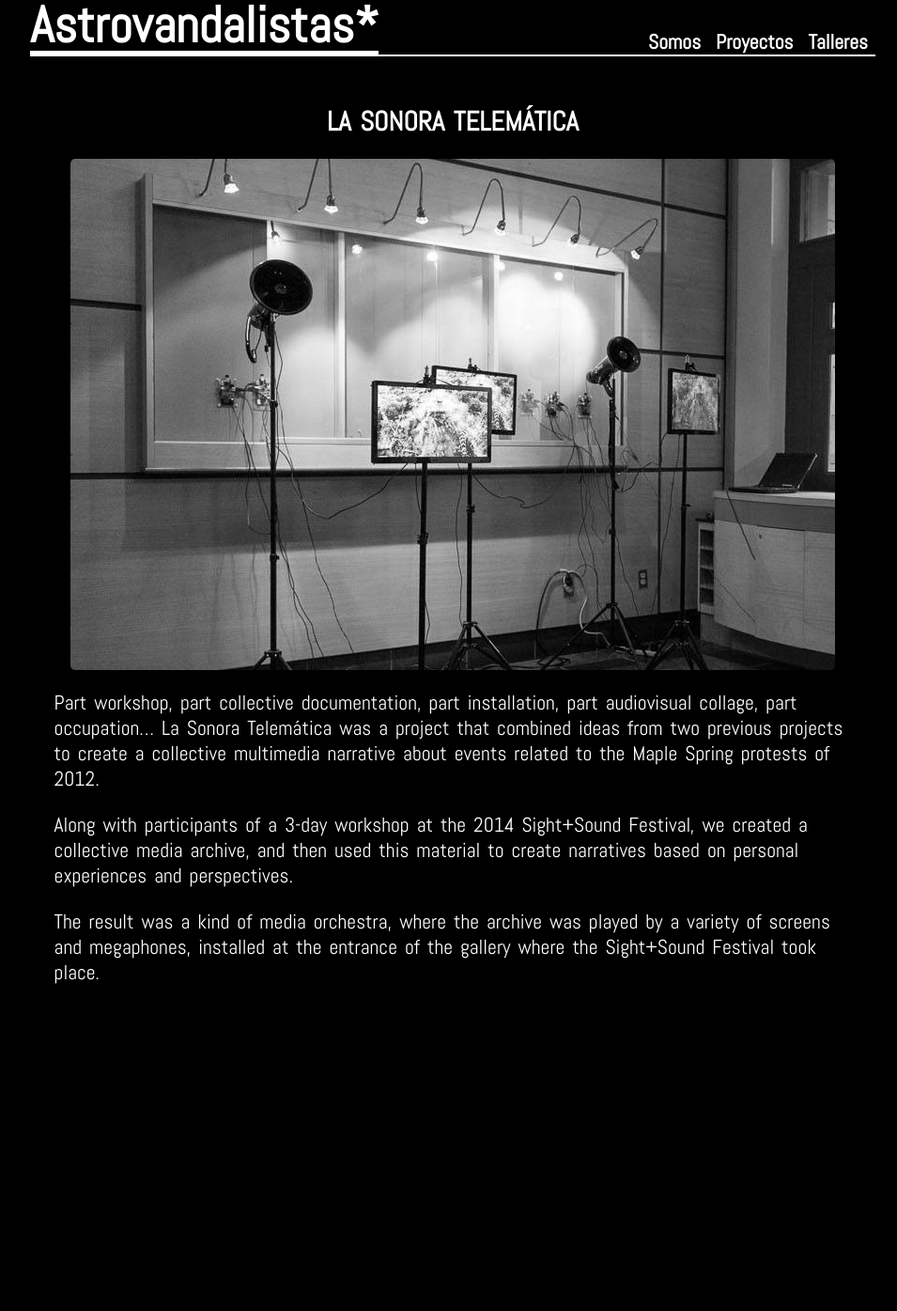
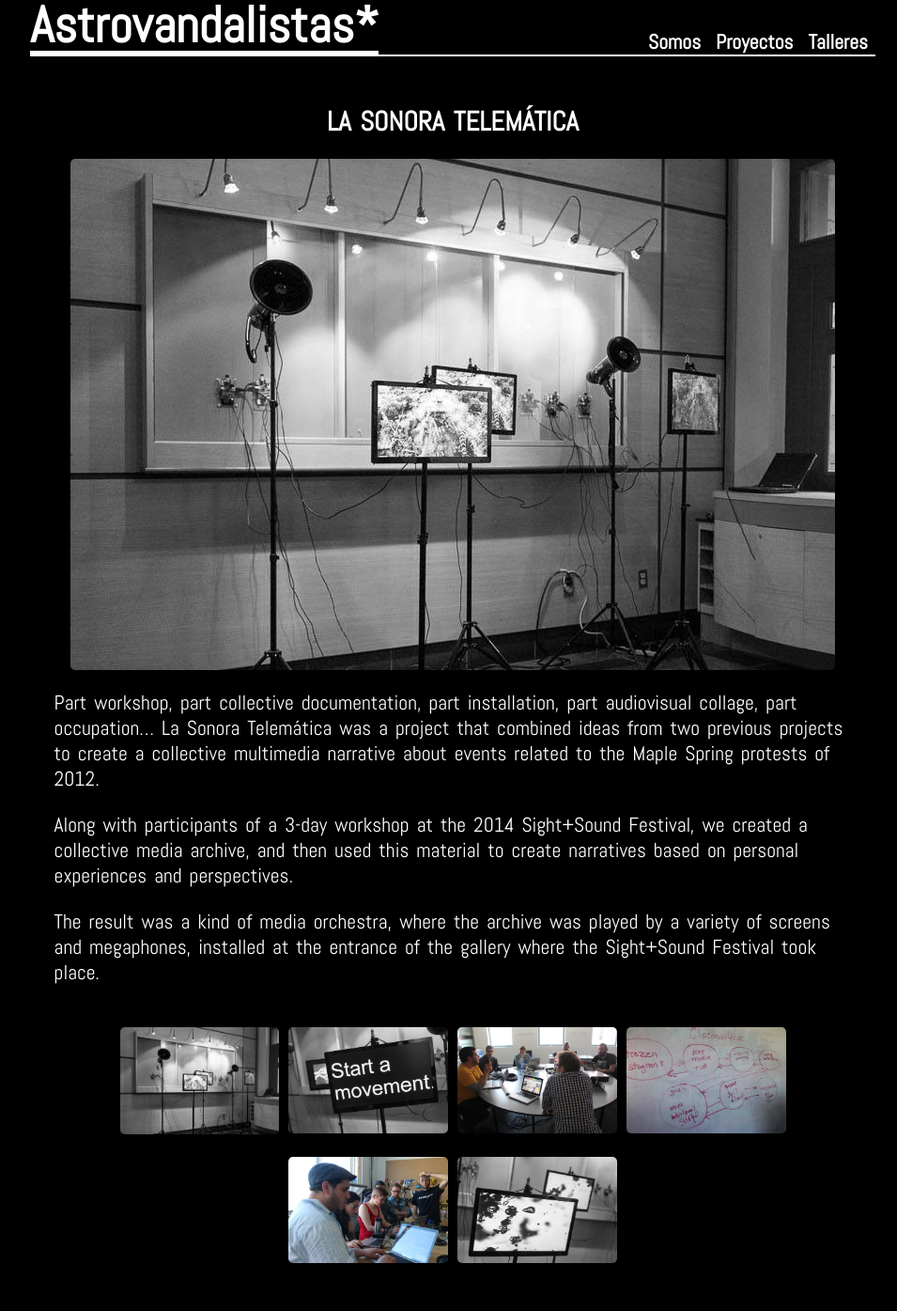
Before and after one commit to astrovandalistas/astrovandalistas.cc, a Jekyll site: the page built from _posts/2014-05-21-lasonora.md, in a window 1280 px wide. Shown: the whole page at 94% size, without its empty margins (158-1113 px from the left). Built offline with Jekyll 4.4.1, drawn with Linux system fonts in a browser that asks for light colours; before the commit the page ends 1120 px from its top, so only the background shows below that.

Commit message:
adds imgs for lasonora

```diff
--- a/_posts/2014-05-21-lasonora.md
+++ b/_posts/2014-05-21-lasonora.md
@@ -2,9 +2,9 @@
 title: 'La Sonora Telemática'
 cover: 'media/covers/lasonora.jpg'
 category: proyectos
-swipebox: p1
+swipebox: lasonora_
 ---
-![]({{ site.baseurl }}/media/images/lasonora__header.jpg)
+![]({{ site.baseurl }}/media/images/lasonora_00.jpg)
 
 Part workshop, part collective documentation, part installation, part audiovisual collage, part occupation… La Sonora Telemática was a project that combined ideas from two previous projects to create a collective multimedia narrative about events related to the Maple Spring protests of 2012.
 
```
Also changed, not shown: media/images/lasonora_00.jpg (renamed from media/images/lasonora__header.jpg), media/images/lasonora_01.jpg (added), media/images/lasonora_02.jpg (added), media/images/lasonora_03.jpg (added), media/images/lasonora_04.jpg (added), media/images/lasonora_05.jpg (added).
